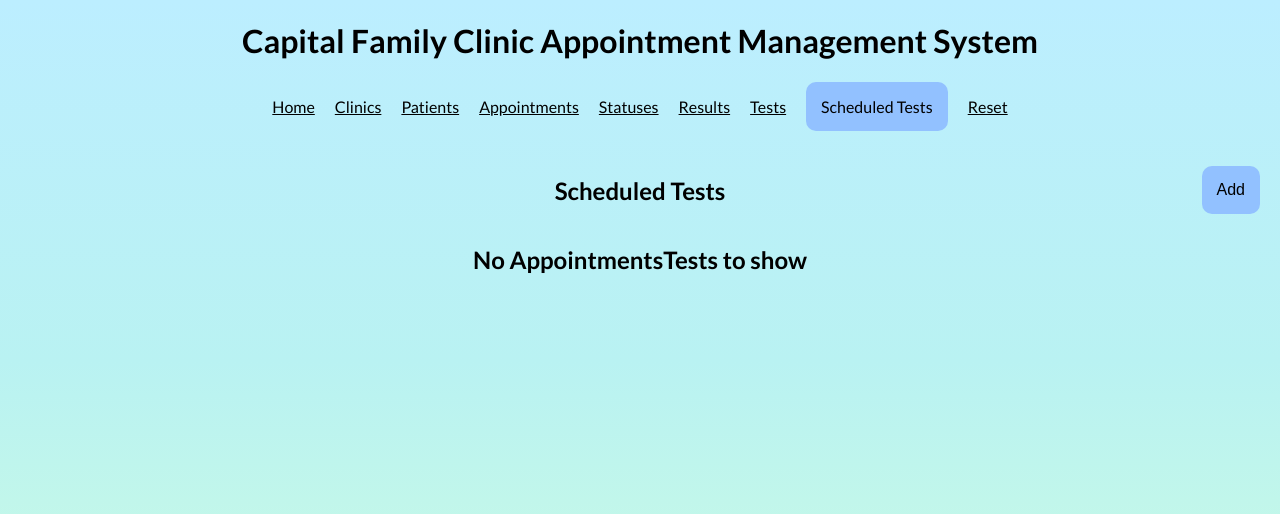
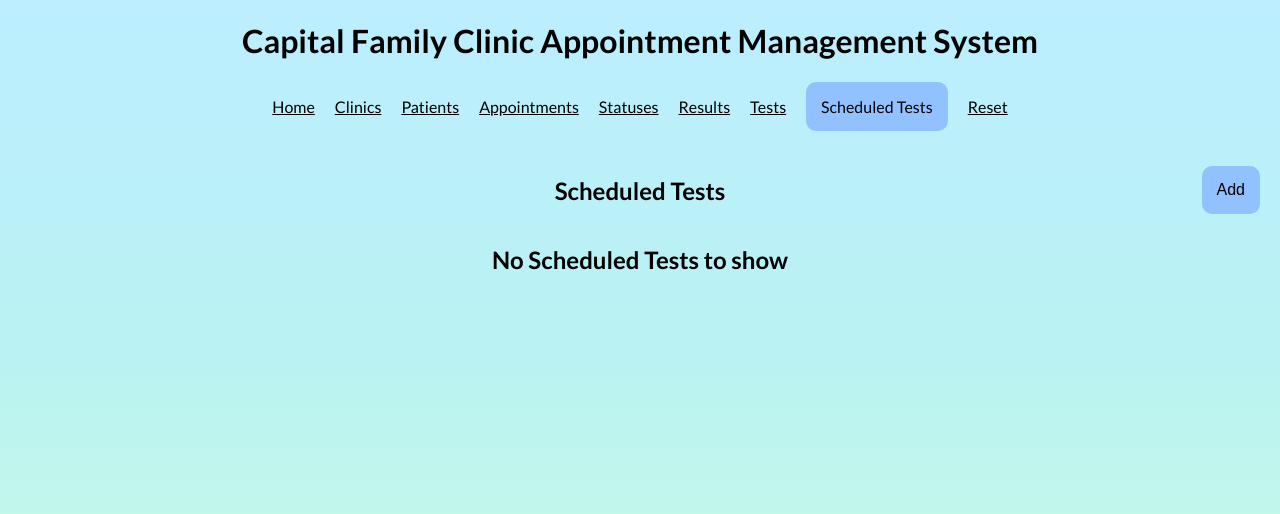
Before and after one commit to JDurham95/Clinic_appointment_management_system, a Flask app: page /scheduledtests in a window 1280 px wide. Shown: the top 514 px of the page. Run offline with Flask 3, Linux system fonts and the light colour scheme; data that the repository does not hold is empty; parts of the project's set-up code (start-up, migrations or seed data) failed here and were passed over; some libraries are stand-ins or nearby versions.

Commit message:
Add name and fixes for scheduledtests

```diff
--- a/app.py
+++ b/app.py
@@ -1031,7 +1031,7 @@ def update_result():
             if "dbConnection" in locals() and dbConnection:
                 dbConnection.close()
 
-# Display appointmentstests
+# Display scheduled tests (data from AppointmentsTests)
 @app.route("/scheduledtests", methods=["GET", "POST"])
 def appointmentstests():
     try:
@@ -1098,9 +1098,9 @@ def appointmentstests():
         if "dbConnection" in locals() and dbConnection:
             dbConnection.close()
 
-# Create appointmentstests
+# Create scheduled test / appointmentstests
 @app.route("/scheduledtests/create", methods=["POST"])
-def create_appointmentstests():
+def create_appointmenttest():
     try:
         dbConnection = db.connectDB()  # Open our database connection
         cursor = dbConnection.cursor()
@@ -1144,17 +1144,15 @@ def create_appointmentstests():
         if "dbConnection" in locals() and dbConnection:
             dbConnection.close()
 
-# Update appointmentstests
+# Update scheduled test / appointmentstests
 @app.route("/scheduledtests/update", methods=["POST"])
-def update_appointmentstests():
+def update_appointmenttest():
         try:
             dbConnection = db.connectDB()
             cursor = dbConnection.cursor()
 
             #get form data
             appointmenttest_id = request.form["appointmentTestId"]
-            print(f"appointmenttestId: {appointmenttest_id}")
-
 
             #cleanse data
             try:
@@ -1162,21 +1160,15 @@ def update_appointmentstests():
             except ValueError:
                 appointment_id = None
 
-            print(f"appointmentId: {appointment_id}")
-
             try:
                 test_id = int(request.form["testId"])
             except ValueError:
                 test_id = None
 
-            print(f"testId: {test_id}")
-
             try:
                 test_result_id = int(request.form["testResultId"])
             except ValueError:
                 test_result_id = None
-
-            print(f"testResultId: {test_result_id}")
 
             # Create and execute our queries
             # Using parameterized queries (Prevents SQL injection attacks)
--- a/templates/appointmentstests.j2
+++ b/templates/appointmentstests.j2
@@ -72,7 +72,7 @@ Date: 5/28/2025
 {% endif %}
 
 {% if not appointmentstests %}
-    <h2 style="text-align:center">No AppointmentsTests to show</h2>
+    <h2 style="text-align:center">No Scheduled Tests to show</h2>
 {% endif %}
 
 {# Form to add and update an appointmenttest #}
@@ -80,9 +80,9 @@ Date: 5/28/2025
     <div class="add-form">
         <button class="close"><span class="material-symbols-outlined">close</span></button>
 
-        <h2>{{action}} AppointmentTest</h2>
+        <h2>{{action}} Scheduled Test</h2>
 
-        <form action="/appointmentstests/{{ "create" if action == "Add" else "update" }}" method="POST">
+        <form action="/scheduledtests/{{ "create" if action == "Add" else "update" }}" method="POST">
             {% if action == "Update" %}
                 <input type="hidden" name="appointmentTestId" id="appointmentTestId" value= "{{ appointmenttest['appointmentTestId'] }}">
             {% endif %}
--- a/templates/home.j2
+++ b/templates/home.j2
@@ -12,7 +12,7 @@ Date: 5/2/2025
 
 <h2>Home</h2>
 
-<p>A for-profit medical clinic business in the United States needs a website with a database backend to track its patients, clinic locations, tests, and appointments. The business currently relies on Excel spreadsheets to manage its data, but with anticipated growth, a more efficient system is needed. The business operates 1 location but has plans to open 9 more clinics by the end of the year. The main clinic sees an average of 30-40 patients each day. The primary purpose of the clinics is to offer basic medical tests, rather than performing advanced surgery or imaging procedures. Each location offers the same easy point-of-care testing procedures to allow patients to choose their preferred clinic. The management team will use this new software system to determine information such as how busy each clinic is and which tests are most requested.</p>
+<p>A for-profit medical clinic business in the United States needs a website with a database backend to track its patients, clinic locations, tests, and appointments. The business currently relies on Excel spreadsheets to manage its data, but with anticipated growth, a more efficient system is needed. The business operates 3 location but has plans to open 9 more clinics by the end of the year. The main clinic sees an average of 30-40 patients each day. The primary purpose of the clinics is to offer basic medical tests, rather than performing advanced surgery or imaging procedures. Each location offers the same easy point-of-care testing procedures to allow patients to choose their preferred clinic. The management team will use this new software system to determine information such as how busy each clinic is and which tests are most requested.</p>
 
 
 <p>This database currently stores the following information:</p>
@@ -25,6 +25,7 @@ Date: 5/2/2025
     <li><strong>Tests</strong>: Represents a test that a patient may take at the clinic.</li>
     <li><strong>Scheduled Tests</strong>: Represents the M:N relationship between appointments and tests. Each scheduled test is also associated with one test result.</li>
 </ul>
+<p>By Fidella Wu and Jacob Durham</p>
 
 
 {% endblock %}
```
